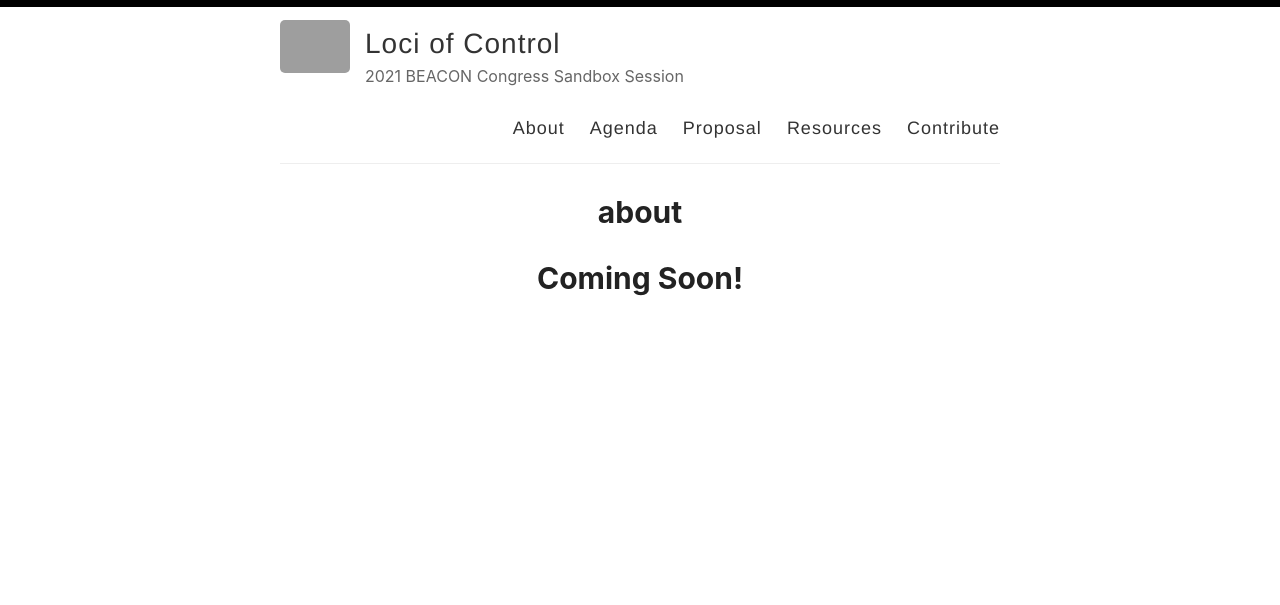
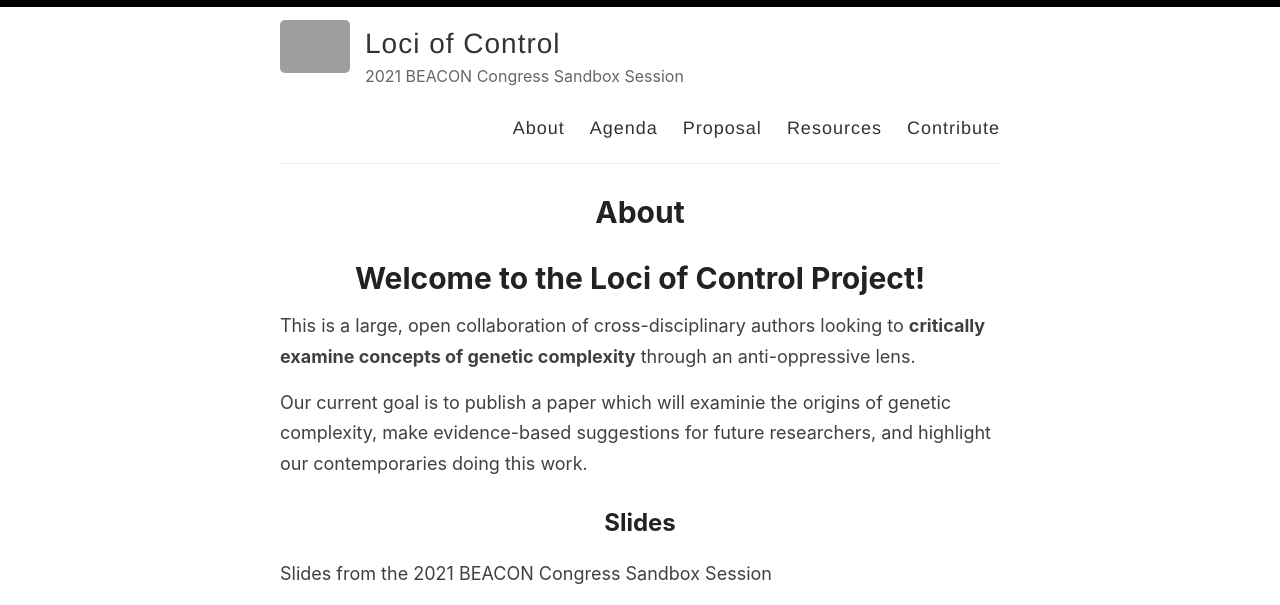
Before and after one commit to alackles/loc, a Jekyll site: the page built from _pages/about.md, in a window 1280 px wide and 1400 px high. Shown: the top 605 px of the window. Built offline with Jekyll 4.4.1, drawn with Linux system fonts in a browser that asks for light colours; some of the changed text lies outside the part shown; grey boxes are pictures that could not be loaded.

Commit message:
Update about

```diff
--- a/_pages/about.md
+++ b/_pages/about.md
@@ -1,7 +1,25 @@
 ---
 layout: page
-title: about
+title: About
 permalink: /about/
 ---
 
-# Coming Soon!
+# Welcome to the Loci of Control Project!
+
+This is a large, open collaboration of cross-disciplinary authors looking to **critically examine concepts of genetic complexity** through an anti-oppressive lens.
+
+Our current goal is to publish a paper which will examinie the origins of genetic complexity, make evidence-based suggestions for future researchers, and highlight our contemporaries doing this work.
+
+## Slides
+
+Slides from the 2021 BEACON Congress Sandbox Session
+
+<iframe src="https://docs.google.com/presentation/d/e/2PACX-1vR4obj87EtVJPmySiudDU2yKJVpzTeD3e5FI6Qm_lZ1-kUOGhK0twAl7qWF6BbtLHFJR0iQP0xRpwkj/embed?start=false&loop=false&delayms=3000" frameborder="0" width="960" height="569" allowfullscreen="true" mozallowfullscreen="true" webkitallowfullscreen="true"></iframe>
+
+## Presentation
+
+TBA
+
+## Get Involved
+
+If you're interested, see the **Contribute** tab above for information how to join!
```
